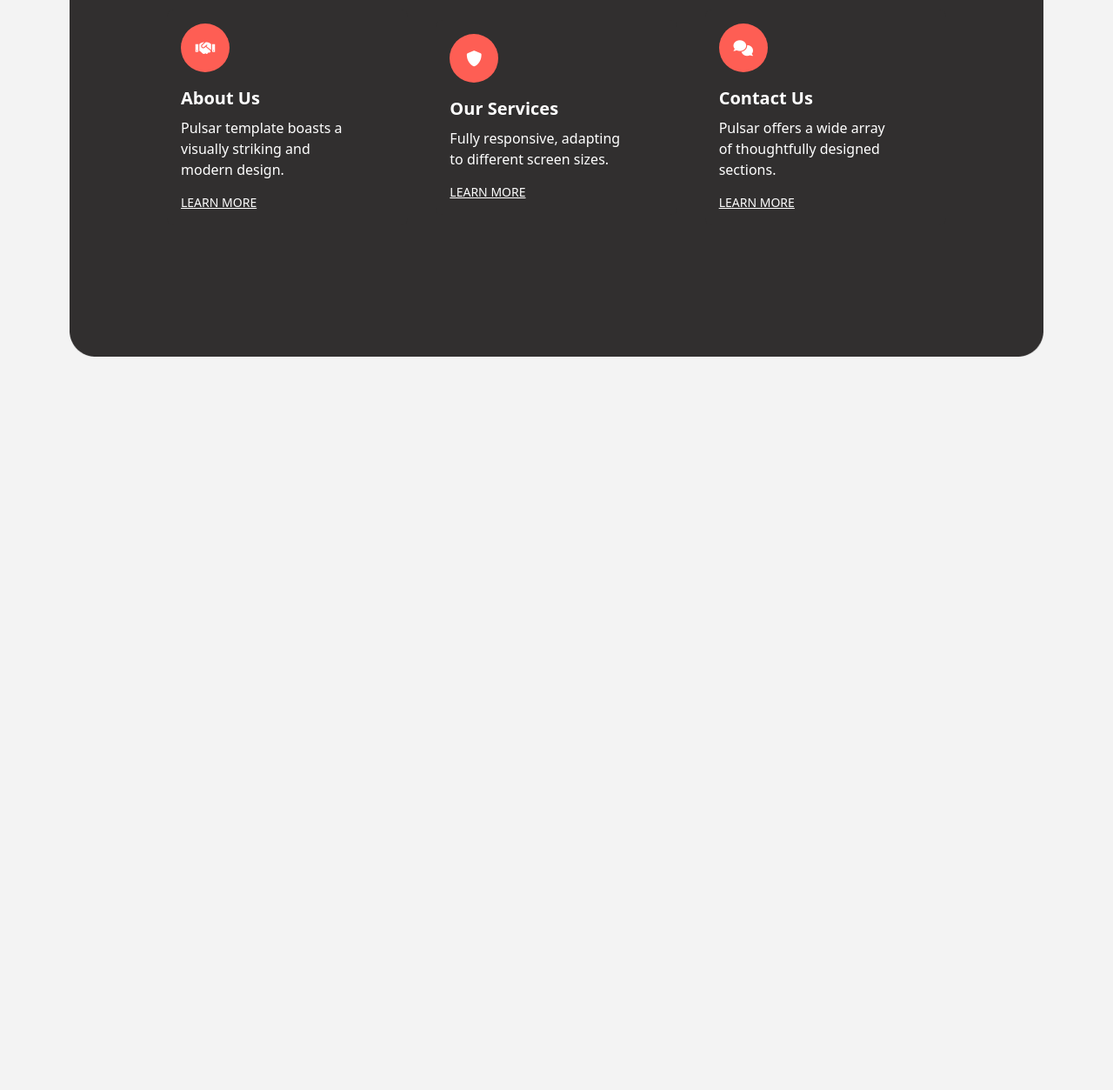
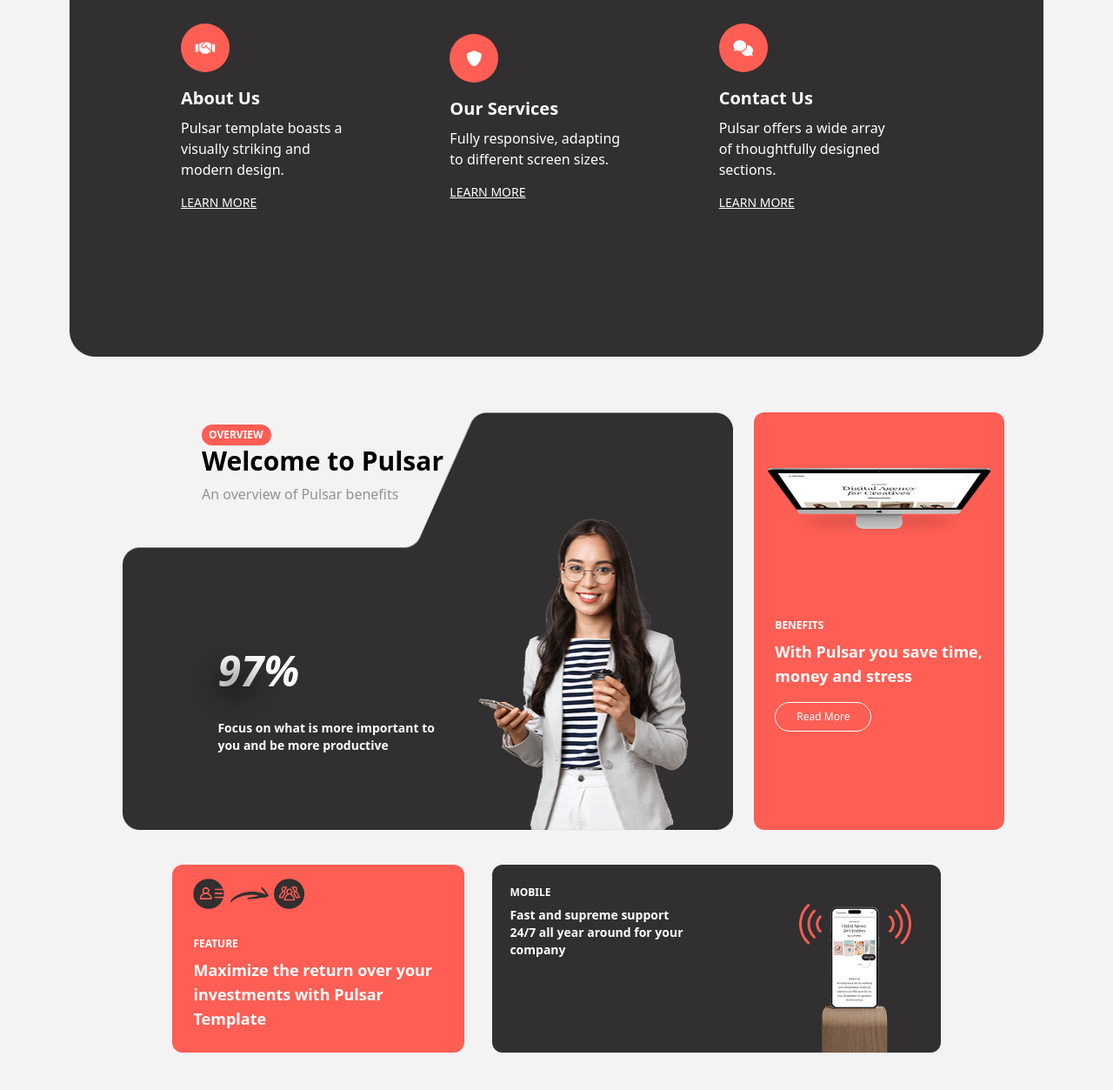
Before and after one commit to eman-2001-fep/CreaNova_website_tailwindcss, a website: page dist/index.html in a window 1280 px wide. Shown: the part 1259-2512 px from the top of the page at 87% size. Before the commit the page ends 1689 px from the top, so only its background shows below. Drawn offline with Linux system fonts and the light colour scheme; a web font is replaced by a local one.

Commit message:
add overview section

```diff
--- a/dist/index.html
+++ b/dist/index.html
@@ -95,7 +95,6 @@
     </p>
   </div>
 
-  <!-- Service Cards (Positioned Below Rectangle on Small Screens) -->
   <div class="relative lg:absolute lg:top-[40%] md:left-1/2 transform lg:-translate-x-1/2
               flex flex-col lg:flex-row justify-center items-center
               md:gap-2 lg:gap-8
@@ -126,6 +125,66 @@
     </div>
   </div>
 </section>
+<!-- overview section -->
+ <section class="py-16 relative">
+    <div class="flex flex-col md:flex-row items-center justify-center gap-6">
+      <div class="relative flex justify-center">
+        <img class="w-full h-[40vh] xl:h-[60vh] pl-4" src="images/Rectangle_overview.png" alt="">
+        <img class="absolute w-[35%] left-[60%] -bottom-2 transform -translate-x-2 -translate-y-2" src="images/person_2.png" alt="Person Image">
+        <div class="absolute w-[35%] left-[35%] -bottom-6 sm:-bottom-9 transform -translate-x-1/2 -translate-y-[10%] sm:-translate-x-1/2 sm:-translate-y-[75%] md:-translate-y-[60%] text-white ">
+          <p class="font-bold text-xl md:text-3xl lg:text-5xl italic relative">97%
+            <span class="absolute bottom-0 left-0 right-0 w-10 h-5 bg-zinc-950 opacity-80 blur-lg"></span>
+          </p>
+          <p class=" text-sm  font-bold py-8">Focus on what is more
+            important to you and be
+            more productive
+          </p>
+        </div>
+      </div>
+      <div class="absolute top-30 left-[20%] lg:left-[22%]   xl:left-[25%] transform -translate-x-16 md:-translate-x-32 -translate-y-80 md:-translate-y-44">
+        <p class="font-bold max-w-20 px-2 py-1 text-white rounded-full text-xs bg-[#FE5E54]">
+          OVERVIEW
+        </p>
+        <p class="text-3xl font-bold text-wrap md:text-nowrap ">Welcome to Pulsar</p>
+        <p class="text-[#939394] py-2 text-wrap md:text-nowrap ">An overview of Pulsar benefits</p>
+      </div>
+      <div class="bg-[#FE5E54] rounded-xl w-72 h-auto md:h-[40vh] xl:h-[60vh]">
+        <img class="py-16 px-4 " src="images/Mac-grid.png" alt="">
+        <div class="text-white px-6 py-5">
+          <p class="text-xs font-bold py-2">BENEFITS</p>
+          <p class="text-lg font-bold">With Pulsar you save
+            time, money and stress</p>
+            <button class="text-xs font-medium text-center border border-white rounded-full px-6 py-2 mt-4">Read More</button>
+        </div>
+      </div>
+
+    </div>
+    <div class="flex flex-col md:flex-row items-center justify-center gap-8 py-10">
+
+      <div class="bg-[#FE5E54] rounded-xl w-72 md:w-[30%] h-auto  xl:h-[27vh]">
+        <img class="py-2 w-44 px-6 mt-2 " src="images/asset1 1.png" alt="">
+        <div class="text-white px-6 my-4">
+          <p class="text-xs font-bold py-2">FEATURE</p>
+          <p class="text-lg font-bold">Maximize the return over your investments with Pulsar Template</p>
+        </div>
+      </div>
+      <div class="bg-[#312F2F] rounded-xl  w-72 md:w-[46%] h-[15vh] md:h-[20vh] lg:h-[27vh] relative">
+        <div class="  text-white flex flex-row px-5 pt-4">
+          <div class="">
+            <p class="text-xs font-bold py-2">MOBILE</p>
+            <p class=" text-xs md:text-sm font-bold max-w-52">Fast and supreme
+              support 24/7 all year
+              around for your company</p>
+          </div>
+          <div>
+            <img class="absolute w-[25%] left-[70%] -bottom-2 transform -translate-x-2 -translate-y-2" src="images/Frame 758.png" alt="">
+          </div>
+
+        </div>
+      </div>
+    </div>
+
+ </section>
 
 
 
```
Also changed, not shown: dist/images/Frame 758.png (added), dist/images/Mac-grid.png (added), dist/images/Rectangle_overview.png (added), dist/images/asset1 1.png (added), dist/images/person_2.png (added), dist/style.css.
